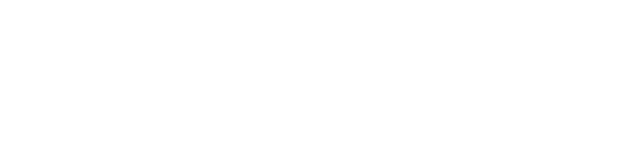
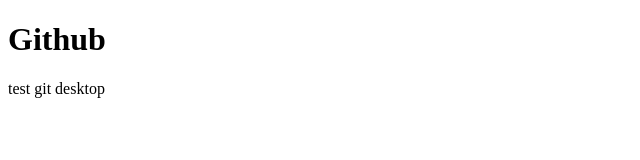
Before and after one commit to khanathip11/GithubForDeveloper, a plain HTML site: page index.html in a window 1280 px wide. Shown: the whole page, without its empty margins (0-640 px from the left). Drawn offline with Linux system fonts and the light colour scheme.

Commit message:
update tag
add tag h1

```diff
--- a/index.html
+++ b/index.html
@@ -6,6 +6,7 @@
     <title>Document</title>
 </head>
 <body>
-
+    <h1>Github</h1>
+    <p>test git desktop</p>
 </body>
 </html>
```
